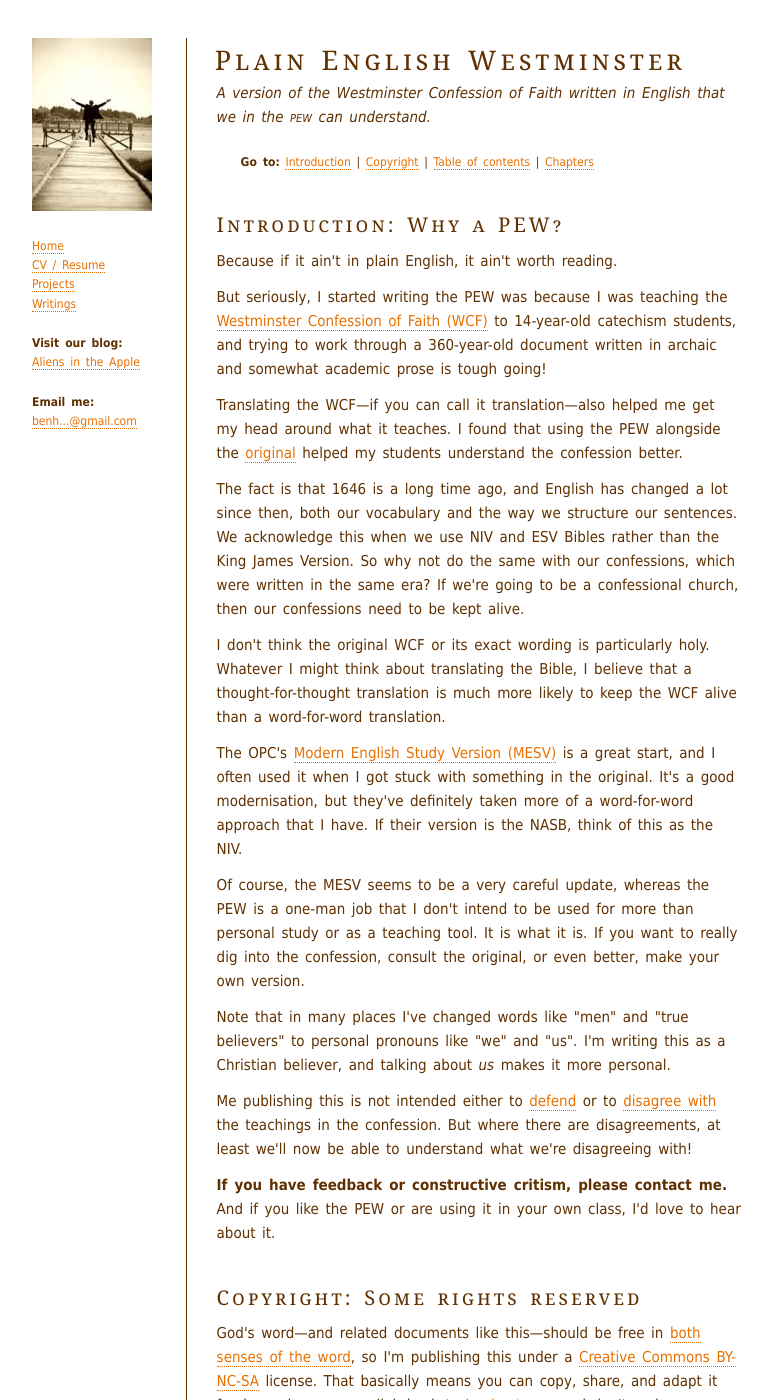
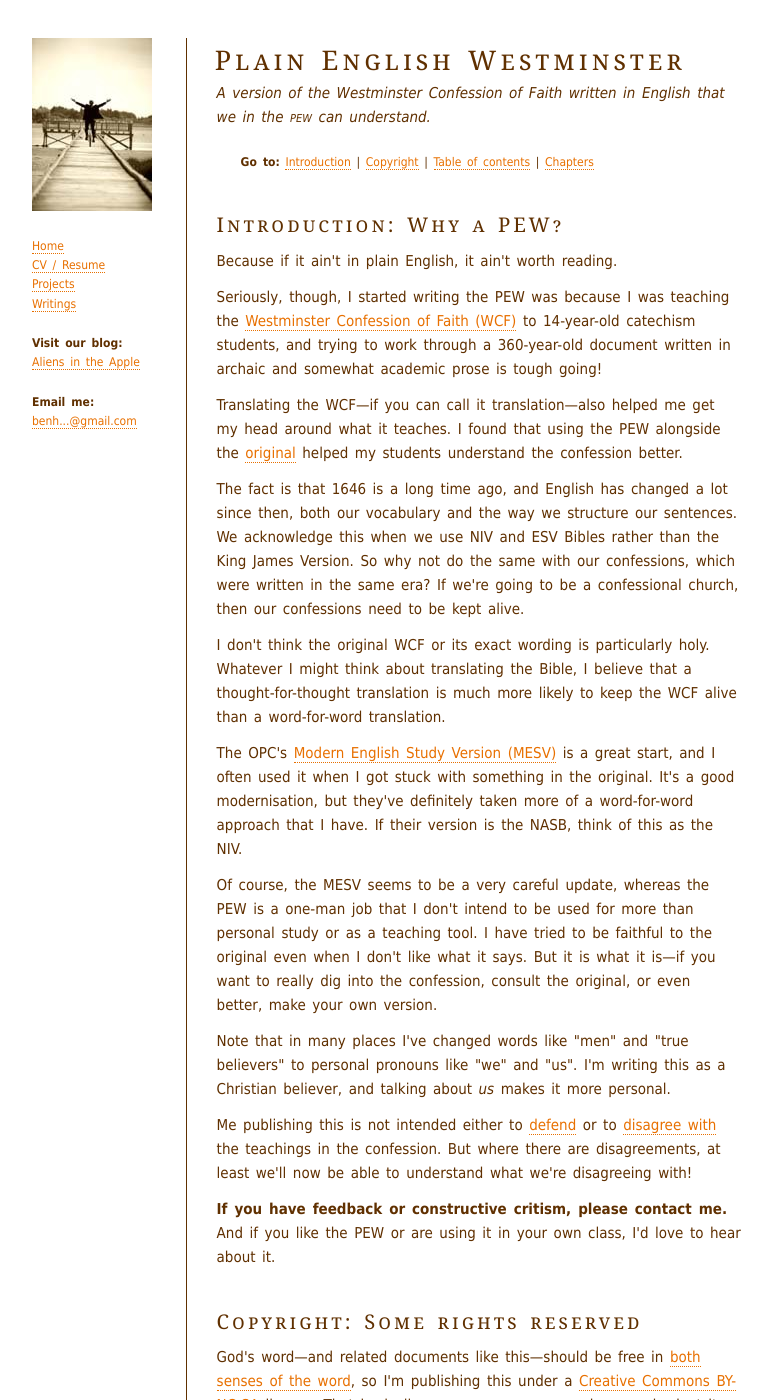
Before and after one commit to benhoyt/benhoyt.github.com, a Jekyll site: the page built from writings-plain-english-westminster.html, in a window 1280 px wide and 1400 px high. Shown: the whole window, without its empty margins (248-1020 px from the left). Built offline with Jekyll 4.4.1, drawn with Linux system fonts in a browser that asks for light colours; some of the changed text lies outside the part shown.

Commit message:
Tweaks to introduction.

```diff
--- a/writings-plain-english-westminster.html
+++ b/writings-plain-english-westminster.html
@@ -20,7 +20,7 @@ permalink: /writings/plain-english-westminster/index.html
 
 <p>Because if it ain't in plain English, it ain't worth reading.</p>
 
-<p>But seriously, I started writing the PEW was because I was teaching the <a href="http://en.wikipedia.org/wiki/Westminster_Confession_of_Faith">Westminster Confession of Faith (WCF)</a> to 14-year-old catechism students, and trying to work through a 360-year-old document written in archaic and somewhat academic prose is tough going!</p>
+<p>Seriously, though, I started writing the PEW was because I was teaching the <a href="http://en.wikipedia.org/wiki/Westminster_Confession_of_Faith">Westminster Confession of Faith (WCF)</a> to 14-year-old catechism students, and trying to work through a 360-year-old document written in archaic and somewhat academic prose is tough going!</p>
 
 <p>Translating the WCF—if you can call it translation—also helped me get my head around what it teaches. I found that using the PEW alongside the <a href="http://www.reformed.org/documents/wcf_with_proofs/">original</a> helped my students understand the confession better.</p>
 
@@ -30,7 +30,7 @@ permalink: /writings/plain-english-westminster/index.html
 
 <p>The OPC's <a href="http://opc.org/documents/MESV.html">Modern English Study Version (MESV)</a> is a great start, and I often used it when I got stuck with something in the original. It's a good modernisation, but they've definitely taken more of a word-for-word approach that I have. If their version is the NASB, think of this as the NIV.</p>
 
-<p>Of course, the MESV seems to be a very careful update, whereas the PEW is a one-man job that I don't intend to be used for more than personal study or as a teaching tool. It is what it is. If you want to really dig into the confession, consult the original, or even better, make your own version.</p>
+<p>Of course, the MESV seems to be a very careful update, whereas the PEW is a one-man job that I don't intend to be used for more than personal study or as a teaching tool. I have tried to be faithful to the original even when I don't like what it says. But it is what it is—if you want to really dig into the confession, consult the original, or even better, make your own version.</p>
 
 <p>Note that in many places I've changed words like "men" and "true believers" to personal pronouns like "we" and "us". I'm writing this as a Christian believer, and talking about <i>us</i> makes it more personal.</p>
 
```
Also changed, not shown: other parts of writings-plain-english-westminster.html (+1 -1 lines).
